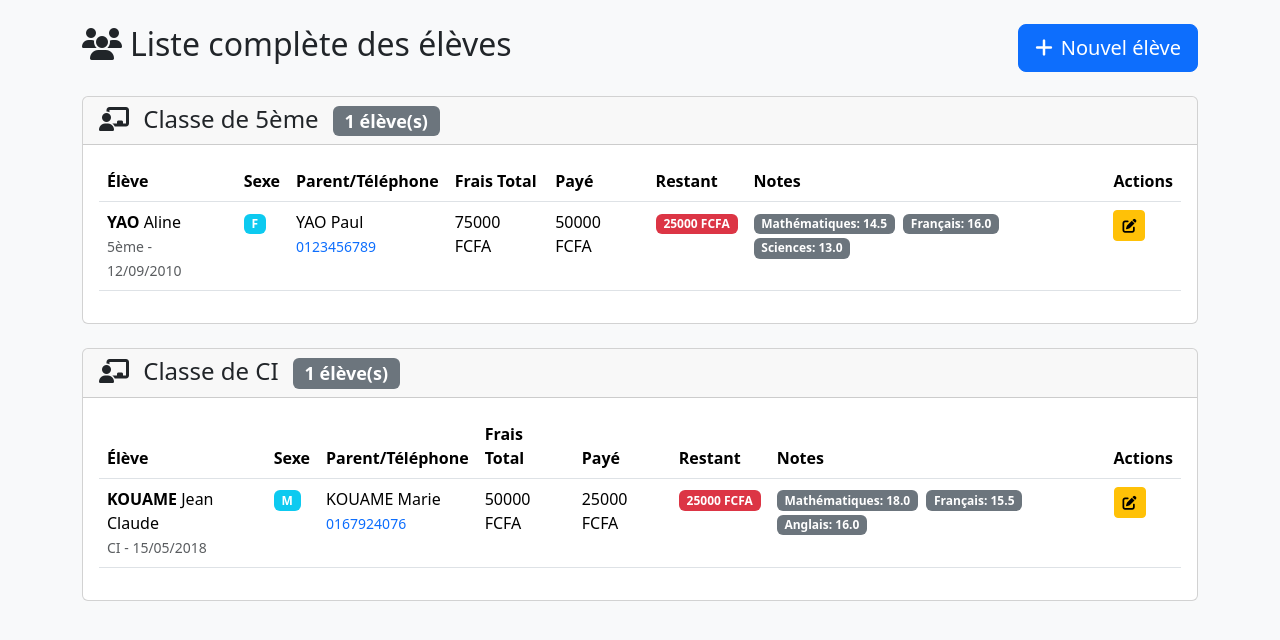
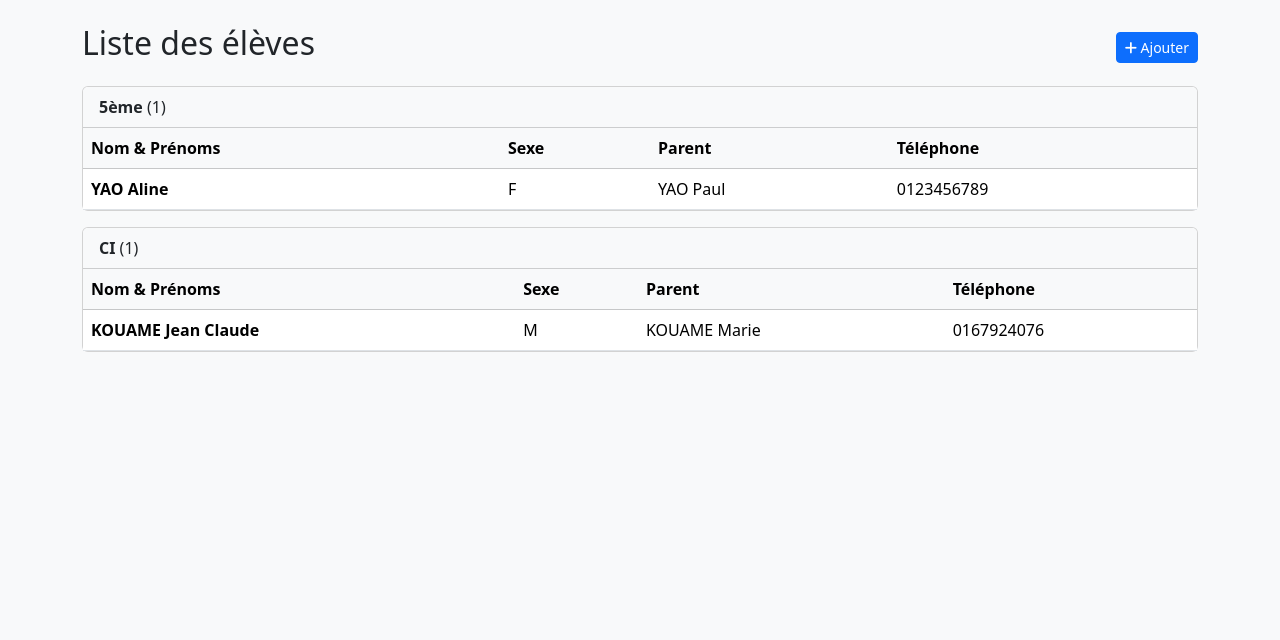
Before and after one commit to appolinair2355/Mont-sion, a Flask app: page /students in a window 1280 px wide. Shown: the part 56-696 px from the top of the page. Run offline with Flask 3, Linux system fonts and the light colour scheme.

Commit message:
Update students.html

```diff
--- a/templates/students.html
+++ b/templates/students.html
@@ -1,88 +1,31 @@
 {% extends "base.html" %}
-
 {% block content %}
-<div class="d-flex justify-content-between align-items-center mb-4">
-    <h2><i class="fas fa-users me-2"></i>Liste complète des élèves</h2>
-    <a href="{{ url_for('register') }}" class="btn btn-primary btn-lg">
-        <i class="fas fa-plus me-2"></i>Nouvel élève
-    </a>
+<div class="d-flex justify-content-between align-items-center mb-3">
+  <h2>Liste des élèves</h2>
+  <a href="{{ url_for('register') }}" class="btn btn-primary btn-sm"><i class="fas fa-plus"></i> Ajouter</a>
 </div>
-
 {% if not grouped %}
-<div class="text-center py-5">
-    <i class="fas fa-users fa-5x text-muted mb-3"></i>
-    <h4 class="text-muted">Aucun élève inscrit</h4>
-    <a href="{{ url_for('register') }}" class="btn btn-primary mt-3">
-        <i class="fas fa-user-plus me-2"></i>Inscrire le premier élève
-    </a>
-</div>
+  <div class="alert alert-info">Aucun élève pour le moment.</div>
 {% else %}
   {% for classe, eleves in grouped.items() %}
-<div class="card mb-4">
-    <div class="card-header d-flex justify-content-between align-items-center">
-        <h4 class="mb-0">
-            <i class="fas fa-chalkboard-teacher me-2"></i>
-            Classe de {{ classe }}
-            <span class="badge bg-secondary ms-2">{{ eleves|length }} élève(s)</span>
-        </h4>
-    </div>
-    <div class="card-body">
+    <div class="card mb-3">
+      <div class="card-header bg-light"><strong>{{ classe }}</strong> ({{ eleves|length }})</div>
       <div class="table-responsive">
-            <table class="table table-hover">
-                <thead>
+        <table class="table table-hover mb-0">
+          <thead class="table-light"><tr><th>Nom & Prénoms</th><th>Sexe</th><th>Parent</th><th>Téléphone</th></tr></thead>
+          <tbody>
+            {% for e in eleves %}
             <tr>
-                        <th>Élève</th>
-                        <th>Sexe</th>
-                        <th>Parent/Téléphone</th>
-                        <th>Frais Total</th>
-                        <th>Payé</th>
-                        <th>Restant</th>
-                        <th>Notes</th>
-                        <th>Actions</th>
-                    </tr>
-                </thead>
-                <tbody>
-                    {% for eleve in eleves %}
-                    <tr>
-                        <td>
-                            <strong>{{ eleve.nom }}</strong> {{ eleve.prenoms }}<br>
-                            <small class="text-muted">{{ eleve.classe }} - {{ eleve.date_naissance }}</small>
-                        </td>
-                        <td><span class="badge bg-info">{{ eleve.sexe }}</span></td>
-                        <td>
-                            {{ eleve.parent }}<br>
-                            <small class="text-primary">{{ eleve.parent_phone }}</small>
-                        </td>
-                        <td>{{ eleve.frais_total }} FCFA</td>
-                        <td>{{ eleve.frais_paye }} FCFA</td>
-                        <td>
-                            <span class="badge
-                                {% if eleve.frais_restant > 0 %}bg-danger
-                                {% else %}bg-success{% endif %}">
-                                {{ eleve.frais_restant }} FCFA
-                            </span>
-                        </td>
-                        <td>
-                            {% for matiere, note in eleve.notes.items() %}
-                                <span class="badge bg-secondary me-1">{{ matiere }}: {{ note }}</span>
-                            {% endfor %}
-                            {% if not eleve.notes %}
-                                <span class="text-muted">--</span>
-                            {% endif %}
-                        </td>
-                        <td>
-                            <a href="{{ url_for('edit_student', student_id=eleve.id) }}"
-                               class="btn btn-warning btn-sm me-1">
-                                <i class="fas fa-edit"></i>
-                            </a>
-                        </td>
+              <td><strong>{{ e.nom }} {{ e.prenoms }}</strong></td>
+              <td>{{ e.sexe }}</td>
+              <td>{{ e.parent }}</td>
+              <td>{{ e.parent_phone }}</td>
             </tr>
             {% endfor %}
           </tbody>
         </table>
       </div>
     </div>
-</div>
   {% endfor %}
 {% endif %}
 {% endblock %}
```
Lines whose indentation alone changed are shown as unchanged.
